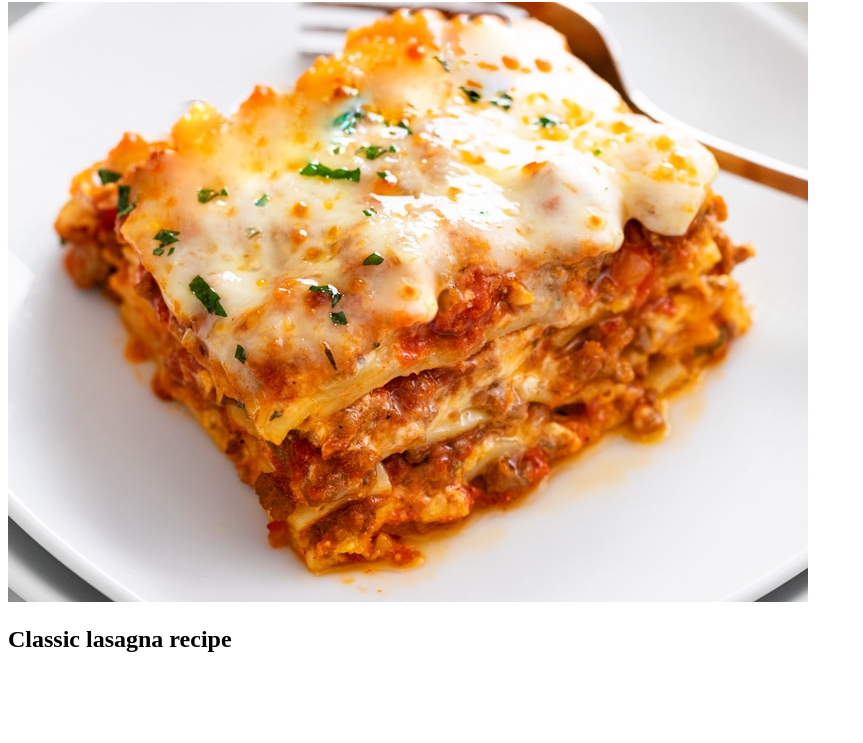
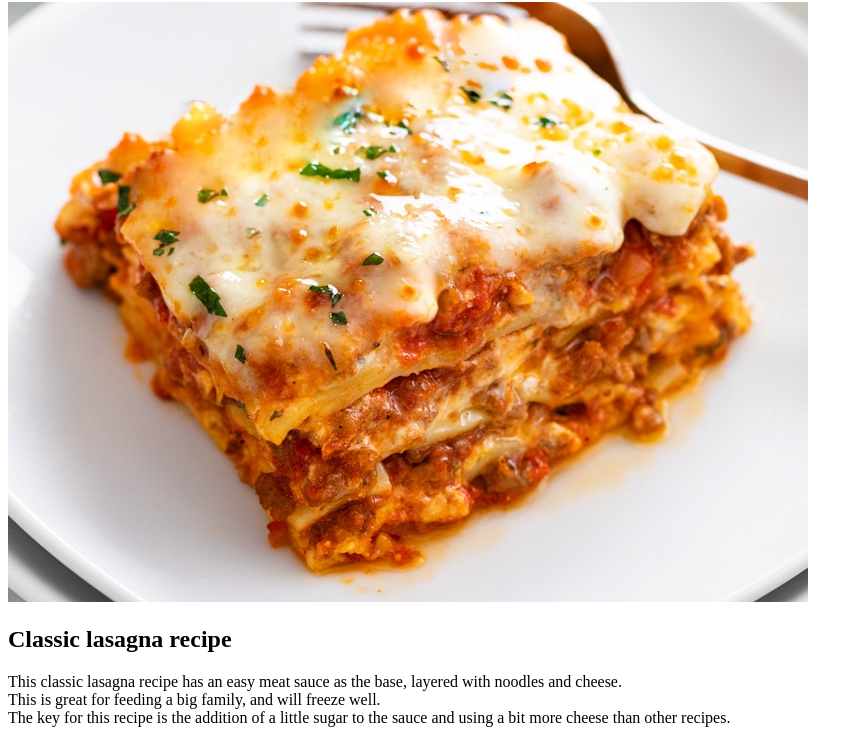
Before and after one commit to seniortoad/odin-recipes, a plain HTML site: page recipes/lasagna.html in a window 1280 px wide. Shown: the part 78-821 px from the top of the page, without its empty margins (0-863 px from the left). Before the commit the page ends 800 px from the top, so only its background shows below. Drawn offline with Linux system fonts and the light colour scheme.

Commit message:
Add recipe description extended

```diff
--- a/recipes/lasagna.html
+++ b/recipes/lasagna.html
@@ -13,7 +13,9 @@
         Classic lasagna recipe
     </h2>
     <p>
-
+        This classic lasagna recipe has an easy meat sauce as the base, layered with noodles and cheese.<br>
+        This is great for feeding a big family, and will freeze well.<br>
+        The key for this recipe is the addition of a little sugar to the sauce and using a bit more cheese than other recipes.
     </p>
 
 
```
